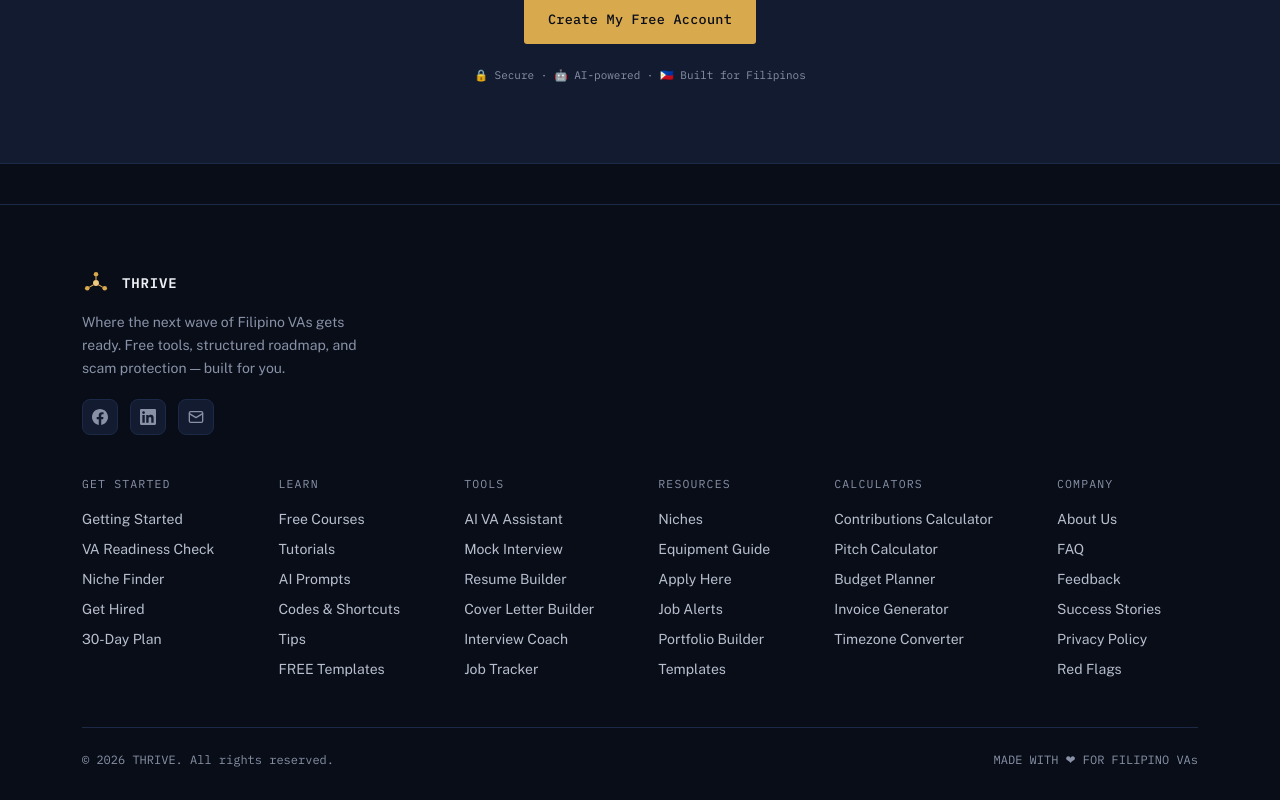
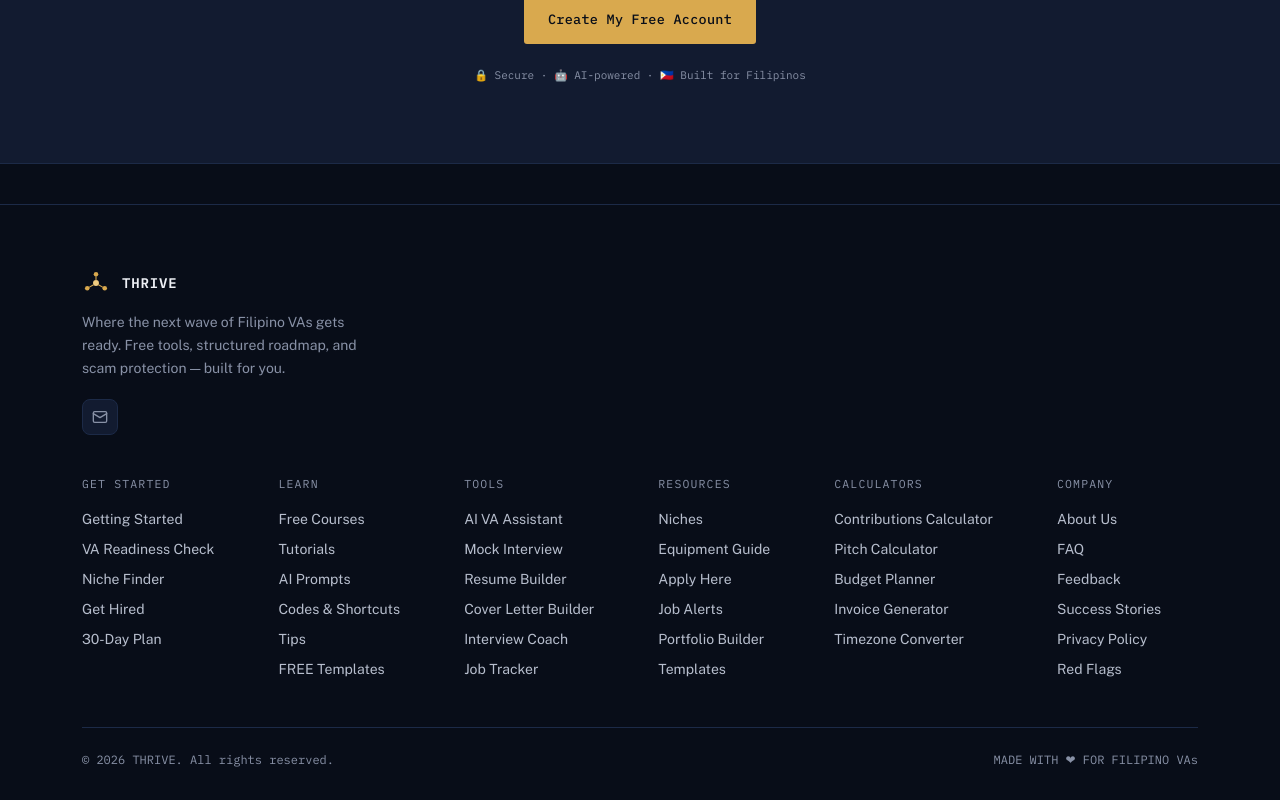
Before and after one commit to Se7en0512/nexus-careers, a Next.js app: page / in a window 1280 px wide. Shown: the part 6532-7332 px from the top of the page. Built offline with nearby package versions, Linux system fonts and the light colour scheme; no server answers; the database is empty.

Commit message:
fix: footer social links — email only (nexuscareers2026@gmail.com), removed Facebook/LinkedIn placeholders

```diff
--- a/components/Footer.tsx
+++ b/components/Footer.tsx
@@ -26,31 +26,9 @@
             {/* Social links */}
             <div className="flex gap-3 mt-5">
               <a
-                href="https://facebook.com"
-                target="_blank"
-                rel="noopener noreferrer"
+                href="mailto:nexuscareers2026@gmail.com"
                 className="w-9 h-9 rounded-lg bg-navy-800 border border-navy-700 flex items-center justify-center text-ink-500 hover:text-gold-400 hover:border-gold-400/40 transition-colors"
-                aria-label="Facebook"
-              >
-                <svg viewBox="0 0 24 24" fill="currentColor" className="w-4 h-4">
-                  <path d="M24 12.073c0-6.627-5.373-12-12-12s-12 5.373-12 12c0 5.99 4.388 10.954 10.125 11.854v-8.385H7.078v-3.47h3.047V9.43c0-3.007 1.792-4.669 4.533-4.669 1.312 0 2.686.235 2.686.235v2.953H15.83c-1.491 0-1.956.925-1.956 1.874v2.25h3.328l-.532 3.47h-2.796v8.385C19.612 23.027 24 18.062 24 12.073z" />
-                </svg>
-              </a>
-              <a
-                href="https://linkedin.com"
-                target="_blank"
-                rel="noopener noreferrer"
-                className="w-9 h-9 rounded-lg bg-navy-800 border border-navy-700 flex items-center justify-center text-ink-500 hover:text-gold-400 hover:border-gold-400/40 transition-colors"
-                aria-label="LinkedIn"
-              >
-                <svg viewBox="0 0 24 24" fill="currentColor" className="w-4 h-4">
-                  <path d="M20.447 20.452h-3.554v-5.569c0-1.328-.027-3.037-1.852-3.037-1.853 0-2.136 1.445-2.136 2.939v5.667H9.351V9h3.414v1.561h.046c.477-.9 1.637-1.85 3.37-1.85 3.601 0 4.267 2.37 4.267 5.455v6.286zM5.337 7.433c-1.144 0-2.063-.926-2.063-2.065 0-1.138.92-2.063 2.063-2.063 1.14 0 2.064.925 2.064 2.063 0 1.139-.925 2.065-2.064 2.065zm1.782 13.019H3.555V9h3.564v11.452zM22.225 0H1.771C.792 0 0 .774 0 1.729v20.542C0 23.227.792 24 1.771 24h20.451C23.2 24 24 23.227 24 22.271V1.729C24 .774 23.2 0 22.222 0h.003z" />
-                </svg>
-              </a>
-              <a
-                href="mailto:support@thrive-ph.vercel.app"
-                className="w-9 h-9 rounded-lg bg-navy-800 border border-navy-700 flex items-center justify-center text-ink-500 hover:text-gold-400 hover:border-gold-400/40 transition-colors"
-                aria-label="Email"
+                aria-label="Email us"
               >
                 <svg viewBox="0 0 24 24" fill="none" stroke="currentColor" strokeWidth="2" strokeLinecap="round" strokeLinejoin="round" className="w-4 h-4">
                   <rect x="2" y="4" width="20" height="16" rx="2" />
```
